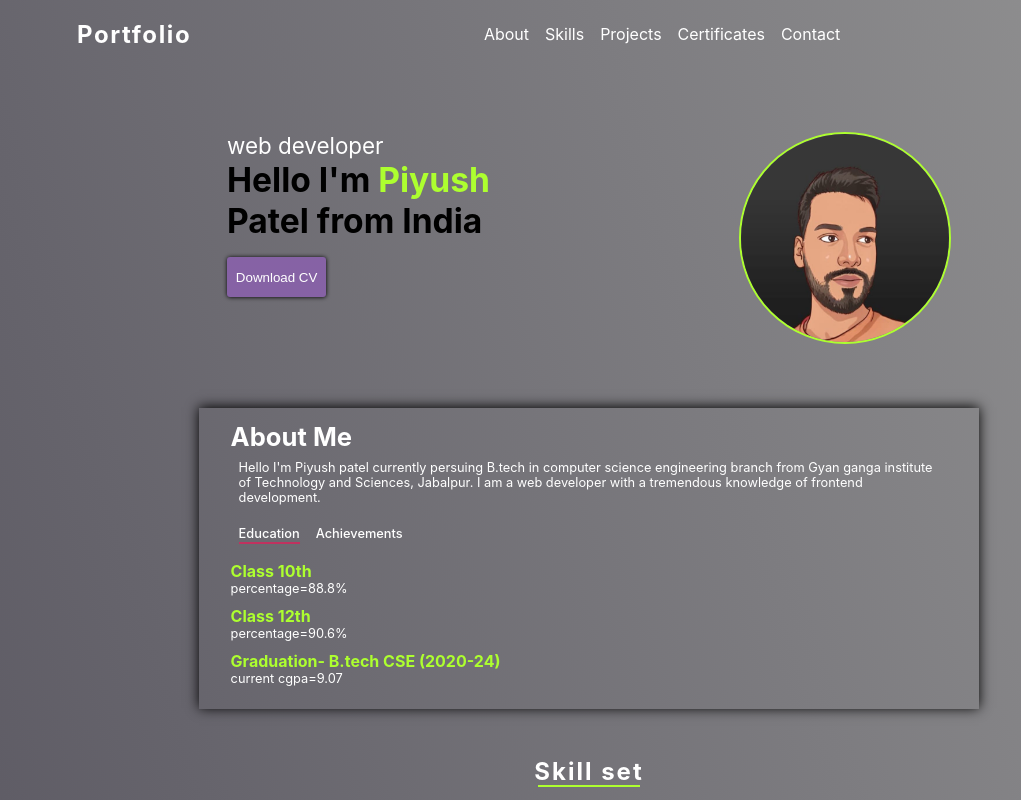
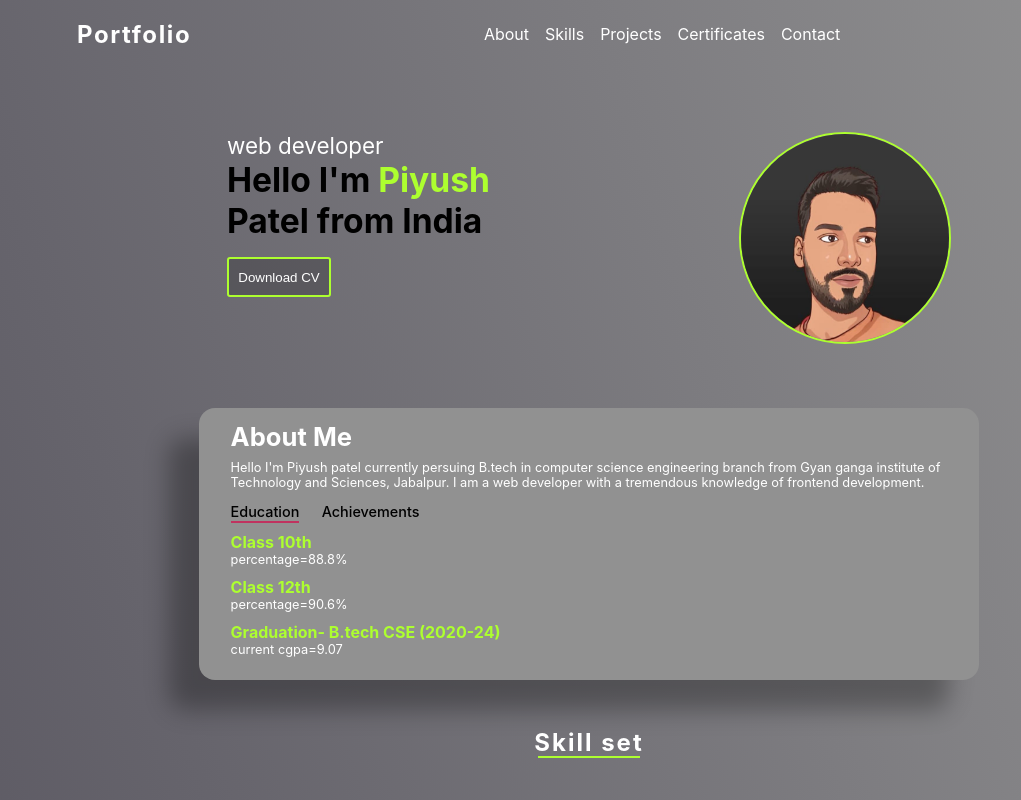
Before and after one commit to Piyush07p/portfolio, a React (Create React App) app: page / in a window 1280 px wide. Shown: the top 800 px of the page, without its empty margins (51-1072 px from the left). Built offline with nearby package versions, Linux system fonts and the light colour scheme.

Commit message:
ui changed through css

```diff
--- a/src/App.css
+++ b/src/App.css
@@ -81,7 +81,7 @@ body{
 }
 
 .info button{
-  width:6.2rem;
+  width:6.5rem;
   height: 2.5rem;
   border-radius:3px;
   margin: 1rem 0;
@@ -89,13 +89,13 @@ body{
   cursor: pointer;
   border:none;
   color: #fff;
+  border:2px solid greenyellow;
   padding: 0.5rem;
-  background-color: rgb(134, 98, 165);
-  box-shadow:0.1px 0.2px 4px black ;
+  background-color: rgba(0,0,0,0.2);
 
 }
 .info button:hover{
-  background-color: #9CD272;
+  background-color: #5e5e5e;
 }
 .profile{
  border: 2px solid greenyellow;
@@ -121,25 +121,27 @@ body{
   width: 56%;
   font-size: 10px;
   margin: auto;
-  box-shadow:-0.4px -1px 12px ;
+  background-color: #919191;
+  box-shadow:-30px 30px 25px 0 rgba(0,0,0,0.3) ;
   padding: 0.8rem 2rem;
+  border-radius: 1rem;
 
 }
 .about_me h1{
   color: #fff;
   font-size: 1.6rem;
 }
-.about_me p{
+.about_me #para{
   color: #fff;
   font-size: 0.8rem;
-  margin:0.5rem
+  margin:0.5rem 0;
 }
 .tab-titles{
   display: flex;
   margin: 0.8rem 0 ;
 }
-.tab-links{
-  margin-right: 1.3rem;
+.tab-links {
+  margin-right: 1.4rem;
   font-size:0.9rem ;
   font-weight: 500;
   cursor: pointer;
@@ -183,9 +185,10 @@ body{
 
 
 
-.fa-bars{
+.fa-bars-staggered{
+  display: none;
   color: #fff;
-  display: none;
+  margin-top: 0.6rem;
 }
 
 
@@ -238,7 +241,8 @@ body{
     font-size: 1.4rem;
 
   }
-  .fa-bars{
+
+  .fa-bars-staggered{
     display: unset;
   }
   .info-container{
@@ -260,6 +264,27 @@ body{
 }
 @media screen and (max-width:380px){
   .info{
+    font-size:1.1rem;
+  }
+  .about_me{
+    border-radius: 2rem;
+  }
+  .profile{
+    width: 8rem;
+    height: 8rem;
+
+ }
+  .profile img{
+    width: 8rem;
+    height: 8rem;
+
+  }
+  .info{
     font-size:1.1rem ;
   }
+  .info button{
+    width: 5.8rem;
+    height: 2rem;
+    font-size: 0.7rem;
+  }
 }
--- a/src/App.js
+++ b/src/App.js
@@ -48,7 +48,7 @@ function App() {
           </ul>
 
         </nav>
-        <i onClick={togle}  className="fa-light fa-bars">open</i>
+        <i onClick={togle}  className="fa-solid fa-bars-staggered"></i>
       </div>
       <div className="info-container">
         <div className="info">
@@ -66,7 +66,7 @@ function App() {
       </div>
       <div className="about_me">
         <h1>About Me</h1>
-        <p>Hello I'm Piyush patel currently persuing B.tech in computer science engineering
+        <p id="para">Hello I'm Piyush patel currently persuing B.tech in computer science engineering
           branch from Gyan ganga institute of Technology and Sciences, Jabalpur.
           I am a web developer with a tremendous knowledge of frontend development.
 
--- a/src/css/cards.css
+++ b/src/css/cards.css
@@ -17,16 +17,19 @@
 
   }
   .card_category button{
-        border: none;
+        border: 2px solid greenyellow;
+        background-color: rgb(0,0,0,0.4);
+        color: #fff;
          margin: 2rem;
          height: 2rem;
          padding: 0.2rem 1rem;
          border-radius: 3px;
          cursor: pointer;
+
   }
   .card_category button:hover{
       color: #fff;
-      background-color: rgb(99, 57, 138);
+      background-color: rgb(0,0,0,0.1);
   }
 
   .card_container{
@@ -46,7 +49,7 @@
      display: flex;
      justify-content: center;
      align-items: center;
-     background:rgb(187, 148, 223) ;
+     background:rgb(133, 133, 133) ;
      border-radius: 0.6rem;
      width: 18rem;
      height: 12rem;
@@ -75,15 +78,15 @@
 .cards a button{
         width: 6rem;
         height:1.8rem;
-        background-color: rgb(135, 123, 167);
-        border: none;
+        background-color: rgba(0,0,0,0.3);
+        border: 1px solid greenyellow;
         color: #fff;
         letter-spacing: 2px;
         margin: 1rem;
         cursor: pointer;
 }
 .cards a button:hover{
-     background-color:rgb(117, 101, 161) ;
+  background-color: rgba(0,0,0,0.11);
 }
 .load-more{
     width: 8rem;
--- a/src/css/projects.css
+++ b/src/css/projects.css
@@ -86,6 +86,9 @@
     letter-spacing: 2px;
     cursor: pointer;
     display: none;
+    border: 2px solid greenyellow;
+    background-color: rgba(0,0,0,0.7);
+    color: #fff;
 
 }
 .project_box:hover .visit{
--- a/src/css/skills.css
+++ b/src/css/skills.css
@@ -41,7 +41,7 @@
 }
 .inner-box{
     position: relative;
-    box-shadow: -4px -2px 12px black;
+    box-shadow: -6px -3px 12px rgba(0,0,0,0.3);
     width: 100%;
     height: 100%;
     transition: transform 1s;
@@ -56,7 +56,7 @@ backface-visibility: hidden;
 
 }
 .card-front{
-    background-color: rgb(57, 131, 109);
+    background-color: rgb(119, 119, 119);
     color: #fff;
 }
 
@@ -68,12 +68,12 @@ backface-visibility: hidden;
 
 }
 .card-back{
-    background-color: rgb(0, 107, 36);
+    background-color: rgba(0, 0, 0,0.2);
     transform: rotateX(180deg);
     color: black;
 }
 .card-back ul li{
-    border:1px solid black;
+    border:1px solid greenyellow;
     margin:1px;
     border-radius: 2px;
     padding: 0 1rem;
```
